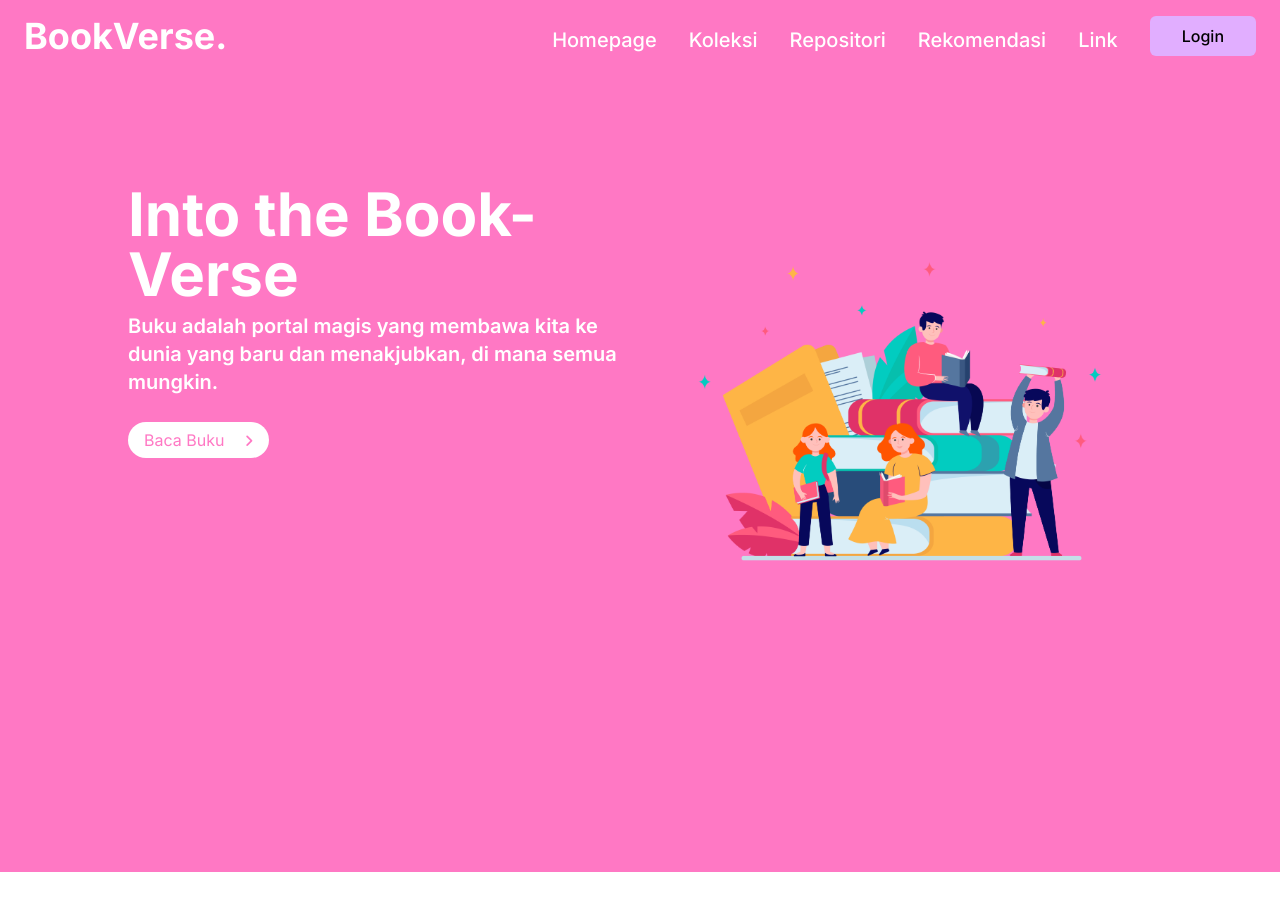
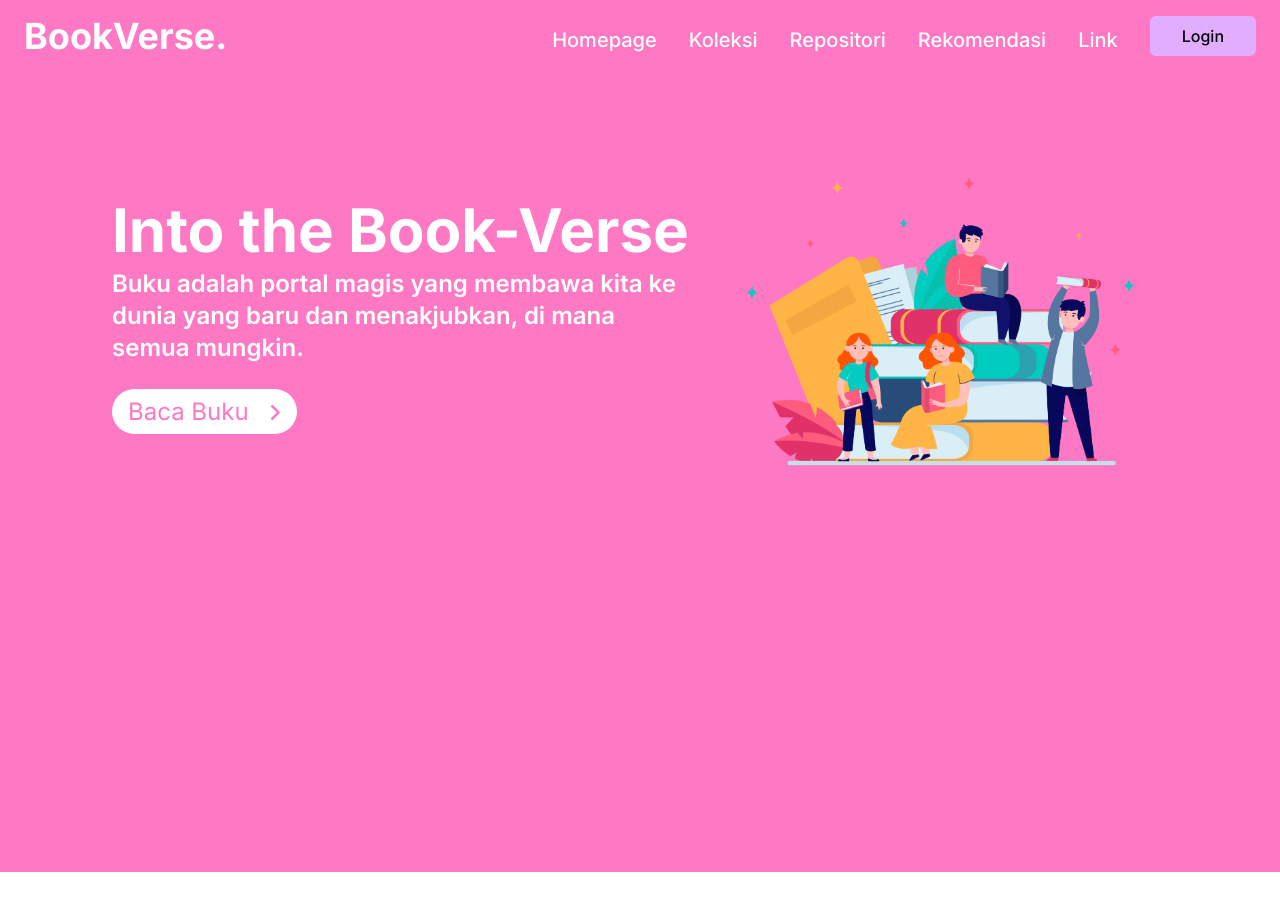
Before and after one commit to mizucode/bookverse-ui, a website: page public/index.html in a window 1280 px wide. Drawn offline with Linux system fonts and the light colour scheme.

Commit message:
fix hero

```diff
--- a/public/index.html
+++ b/public/index.html
@@ -38,14 +38,14 @@
 		<header class="homepage-header">
 			<div class="py-4 flex justify-between items-center px-4 lg:px-6">
 				<div class="flex justify-between items-center text-white" id="logo">
-					<h1 class="font-bold text-2xl lg:text-4xl">
+					<h1 class="font-bold text-2xl md:text-3xl lg:text-4xl">
 						<a href="#">BookVerse.</a>
 					</h1>
 				</div>
 				<div class="lg:hidden">
 					<button id="hamburger-open" onclick="">
 						<i
-							class="fa-solid fa-bars text-2xl text-white"
+							class="fa-solid fa-bars text-2xl md:text-3xl text-white"
 							id="hamburger-open-bars"
 						></i>
 					</button>
@@ -107,15 +107,20 @@
 				></div>
 			</div>
 		</header>
-		<section id="home" class="pt-[4rem] lg:pt-28 bg-dasar h-screen mb-96">
-			<div class="container">
+
+		<!-- Header -->
+		<section id="home" class="pt-[4rem] bg-dasar h-screen mb-96">
+			<div class="">
 				<div
-					class="flex flex-wrap lg:flex-nowrap lg:flex-row justify-center lg:px-24"
+					class="flex flex-wrap lg:flex-nowrap justify-center items-center lg:px-24 px-4 md:px-6"
 				>
 					<div class="w-full lg:px-4">
-						<h1 class="text-3xl lg:text-6xl font-bold lg:text-start text-white">
+						<h1
+							class="text-3xl md:text-6xl font-bold lg:text-start text-white lg:whitespace-nowrap"
+						>
 							Into the Book-Verse
-							<span class="block font-semibold text-niger text-xl my-2"
+							<span
+								class="block font-semibold text-niger text-xl md:text-3xl lg:text-2xl my-2 lg:whitespace-normal"
 								>Buku adalah portal magis yang membawa kita ke dunia yang baru
 								dan menakjubkan, di mana semua mungkin.</span
 							>
@@ -123,15 +128,21 @@
 						<div class="mt-8">
 							<a
 								href=""
-								class="text-dasar bg-white hover:bg-slate-50 px-4 py-2 text-center rounded-full"
-								>Baca Buku<i class="fa-solid fa-angle-right ml-5 text-sm"></i
+								class="text-dasar bg-white hover:bg-slate-50 px-4 py-2 md:text-2xl text-center rounded-full"
+								>Baca Buku<i
+									class="fa-solid fa-angle-right ml-5 text-sm md:text-xl"
+								></i
 							></a>
 						</div>
 					</div>
-					<div class="w-full self-end px-4">
-						<div class="relative mt-10 lg:mt-9 lg:right-0">
-							<img src="../img/hero.png" class="mx-auto" alt="" />
-						</div>
+					<div
+						class="w-full h-full mx-auto pt-6 lg:pt-0 mt-20 md:mt-20 lg:mt-0 scale-150 lg:scale-100 pr-2 lg:pr-0"
+					>
+						<img
+							src="../img/hero.png"
+							class="w-full h-full object-cover"
+							alt=""
+						/>
 					</div>
 				</div>
 			</div>
```
Also changed, not shown: public/css/style.css.
